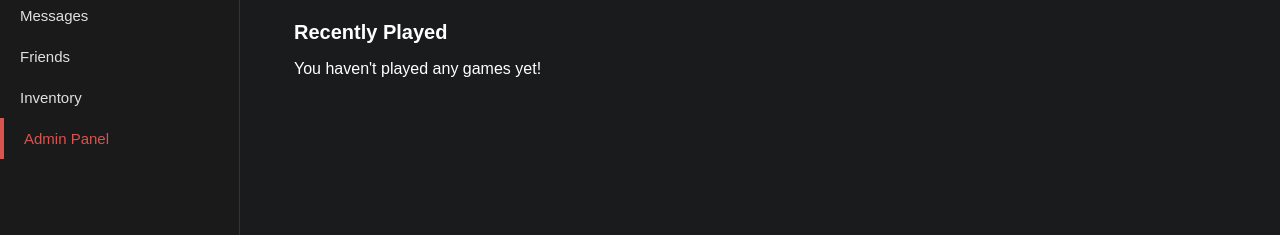
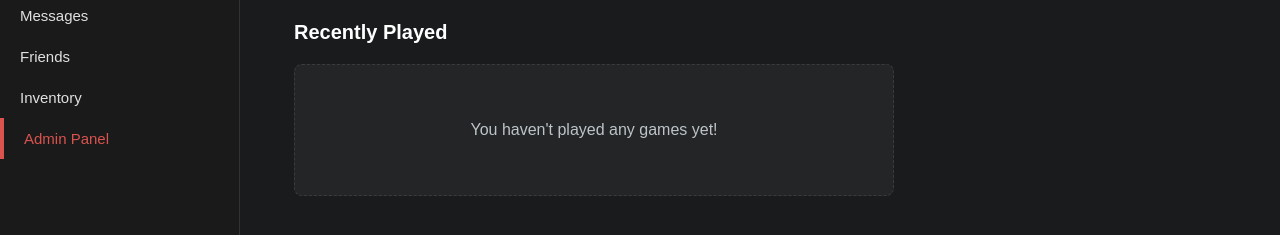
Before and after one commit to valvicthe/ziptrii, a React app: page / in a window 1280 px wide. Shown: the part 157-392 px from the top of the page. Built offline with nearby package versions, Linux system fonts and the light colour scheme; sample sign-in values are in the browser's storage.

Commit message:
Update globals.css

```diff
--- a/src/app/globals.css
+++ b/src/app/globals.css
@@ -76,3 +76,15 @@ button {
   cursor: pointer;
   font-weight: bold;
 }
+
+.game-placeholder {
+  background-color: #232527;
+  border: 1px dashed #393B3D;
+  border-radius: 8px;
+  padding: 40px;
+  text-align: center;
+  color: #BDC3C7;
+  font-size: 16px;
+  max-width: 600px;
+  margin-top: 20px;
+}
```
